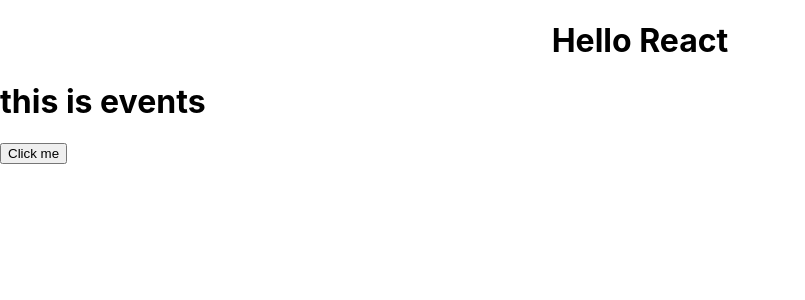
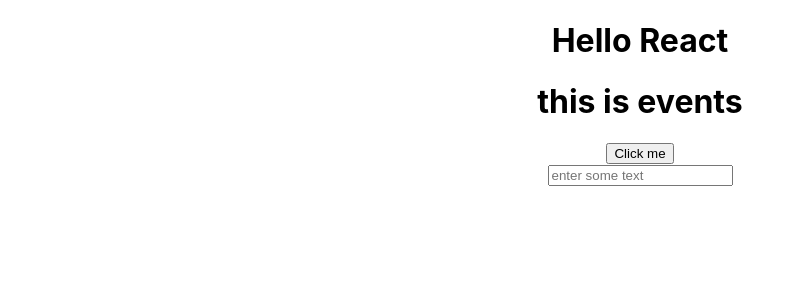
Before and after one commit to jonytalukdar/my-app, a React (Create React App) app: page / in a window 1280 px wide. Shown: the top 300 px of the page, without its empty margins (0-805 px from the left). Built offline with nearby package versions, Linux system fonts and the light colour scheme.

Commit message:
completed handle click and change

```diff
--- a/src/components/events/Events.js
+++ b/src/components/events/Events.js
@@ -5,11 +5,20 @@
     console.log(e);
     console.log(e.target);
   };
+  handleChange = (e) => {
+    console.log(e.target.value);
+  };
   render() {
     return (
-      <div>
+      <div style={{ textAlign: 'center' }}>
         <h1>this is events</h1>
         <button onClick={this.handleButtonClick}>Click me</button>
+        <br />
+        <input
+          onChange={this.handleChange}
+          type="text"
+          placeholder="enter some text"
+        />
       </div>
     );
   }
```
